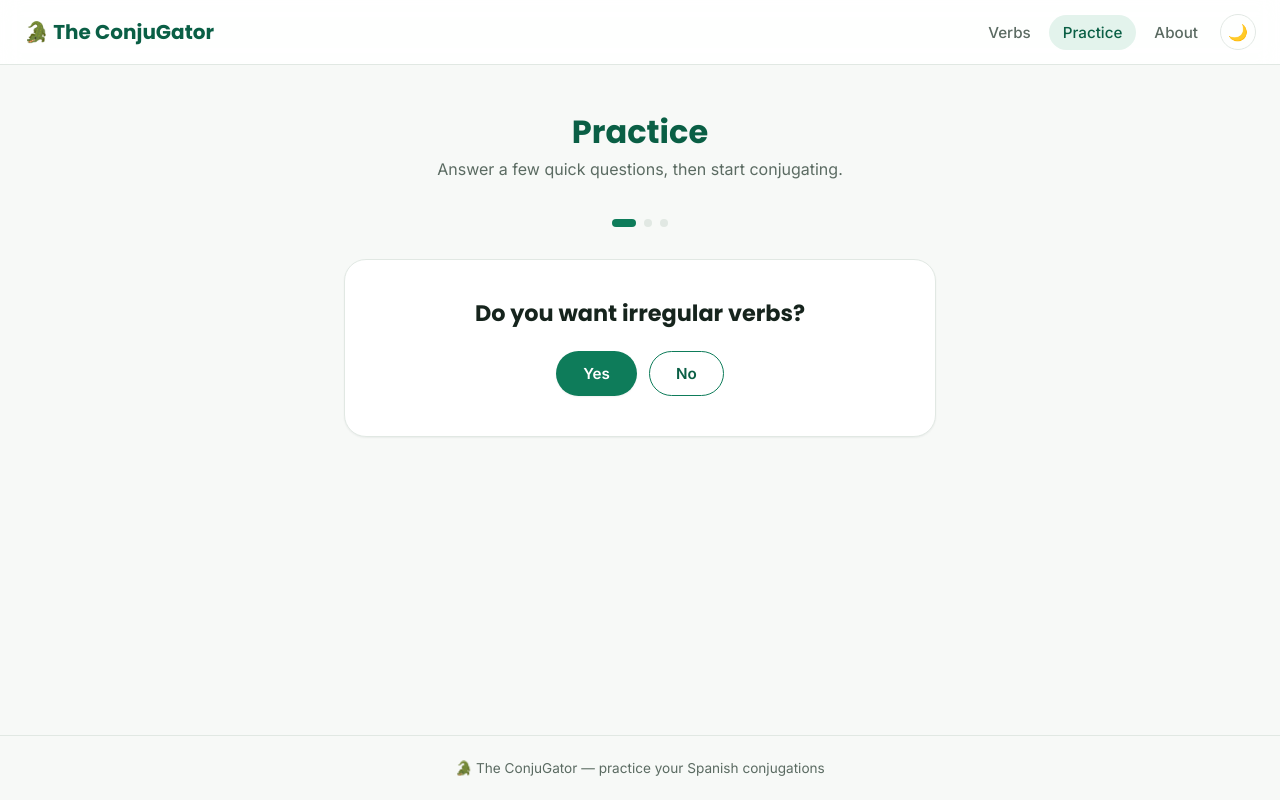
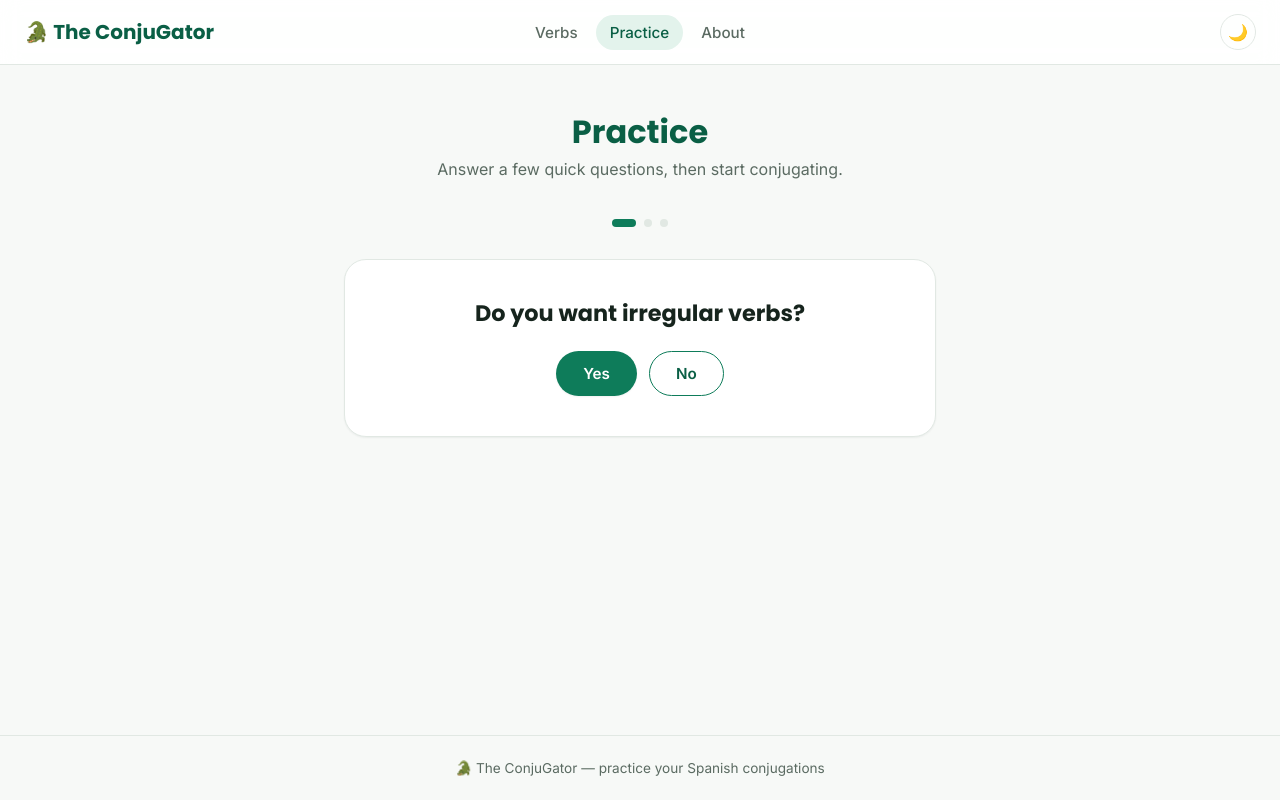
Before and after one commit to mdowney421/conjugation-website-ui, a React (Vite) app: page /practice in a window 1280 px wide. Built offline with nearby package versions, Linux system fonts and the light colour scheme.

Commit message:
center aligned the tabs in the header

```diff
--- a/src/App.css
+++ b/src/App.css
@@ -45,9 +45,9 @@
 }
 
 .navbar-inner {
-  display: flex;
+  display: grid;
+  grid-template-columns: 1fr auto 1fr;
   align-items: center;
-  justify-content: space-between;
   padding: 14px 24px;
 }
 
@@ -64,18 +64,21 @@
   border: none;
   padding: 0;
   text-decoration: none;
-}
-
-.navbar-end {
-  display: flex;
-  align-items: center;
-  gap: 8px;
+  justify-self: start;
 }
 
 .navbar-links {
   display: flex;
   align-items: center;
   gap: 4px;
+  justify-self: center;
+}
+
+.navbar-actions {
+  display: flex;
+  align-items: center;
+  gap: 8px;
+  justify-self: end;
 }
 
 .navbar-link {
--- a/src/components/Navbar.tsx
+++ b/src/components/Navbar.tsx
@@ -24,7 +24,6 @@ const Navbar = () => {
           🐊 The ConjuGator
         </NavLink>
 
-        <div className="navbar-end">
         <div className={`navbar-links${isOpen ? " open" : ""}`}>
           {links.map(({ to, label }) => (
             <NavLink
@@ -40,6 +39,7 @@ const Navbar = () => {
           ))}
         </div>
 
+        <div className="navbar-actions">
           <button
             className="theme-toggle"
             type="button"
```
Lines whose indentation alone changed are shown as unchanged.
